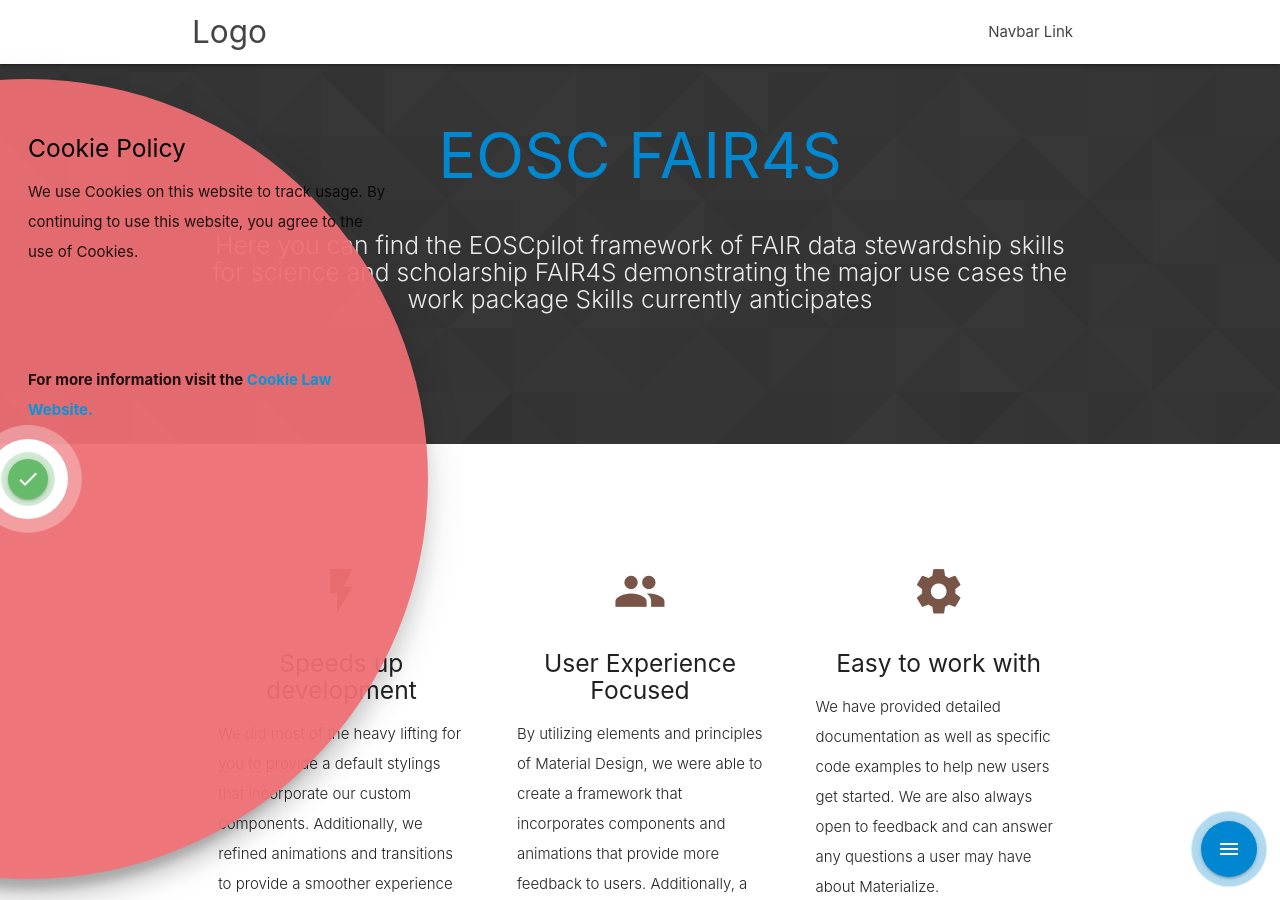
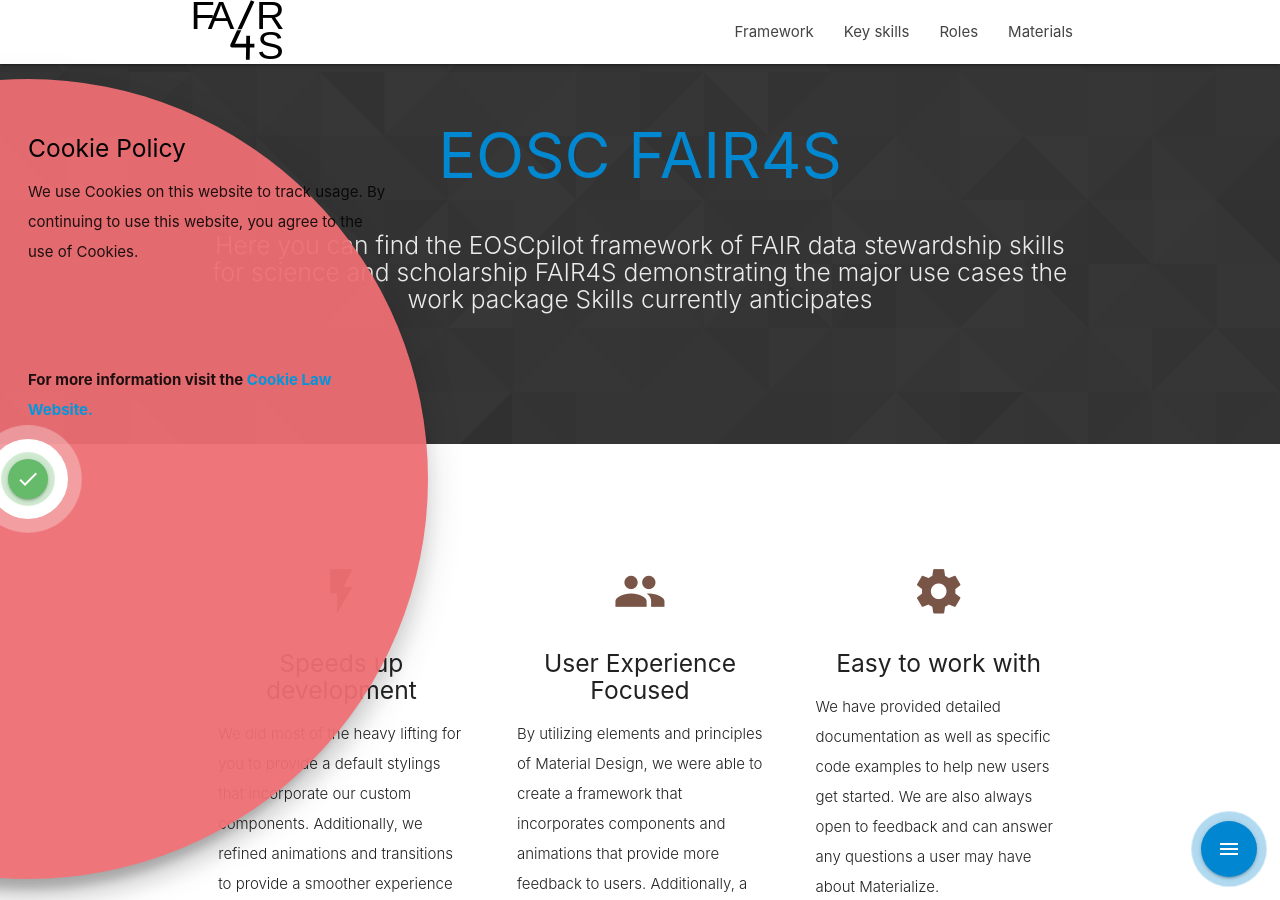
Before and after one commit to EOSC-FAIR4S/eosc-fair4s.github.io, a Jekyll site: the page built from index.html, in a window 1280 px wide and 900 px high. Built offline with Jekyll 4.4.1, drawn with Linux system fonts in a browser that asks for light colours; nearby versions of some CDN libraries.

Commit message:
added links to the several pages

```diff
--- a/_includes/navigation.html
+++ b/_includes/navigation.html
@@ -1,12 +1,18 @@
 <nav class="white" role="navigation">
   <div class="nav-wrapper container">
-    <a id="logo-container" href="#" class="brand-logo">Logo</a>
+    <a id="logo-container" href="/" class="brand-logo"><img src="/assets/images/fair4s.svg" alt="FAIR4S logo" /></a>
     <ul class="right hide-on-med-and-down">
-      <li><a href="#">Navbar Link</a></li>
+      <li><a href="/framework">Framework</a></li>
+      <li><a href="/keyskills.html">Key skills</a></li>
+      <li><a href="/roles">Roles</a></li>
+      <li><a href="#">Materials</a></li>
     </ul>
 
     <ul id="nav-mobile" class="sidenav">
-      <li><a href="#">Navbar Link</a></li>
+      <li><a href="/framework">Framework</a></li>
+      <li><a href="/keyskills.html">Key skills</a></li>
+      <li><a href="/roles">Roles</a></li>
+      <li><a href="#">Materials</a></li>
     </ul>
     <a href="#" data-target="nav-mobile" class="sidenav-trigger"><i class="material-icons">menu</i></a>
   </div>
```
